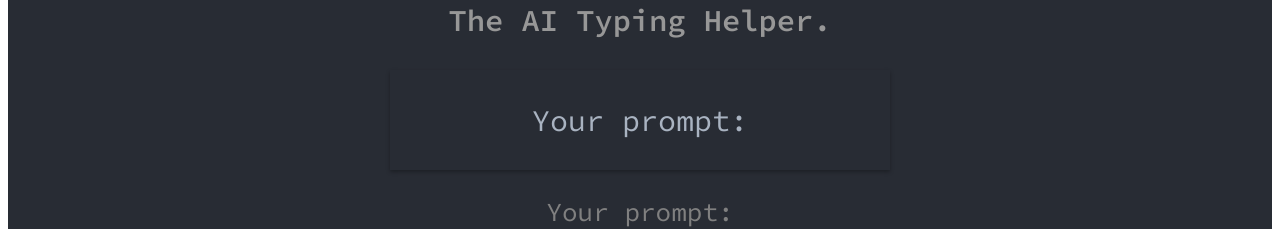
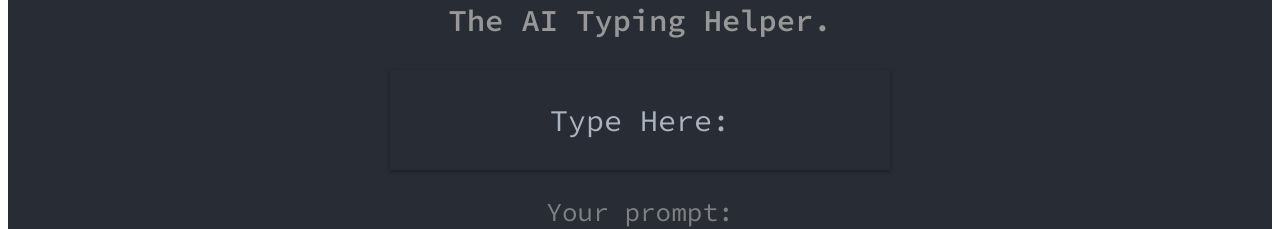
Before and after one commit to MattBoraske/TypeEvolve, a React (Create React App) app: page / in a window 1280 px wide. Shown: the part 352-581 px from the top of the page. Built offline with nearby package versions, Linux system fonts and the light colour scheme.

Commit message:
type here replaces your prompt

```diff
--- a/src/components/typing-box/typing-box.jsx
+++ b/src/components/typing-box/typing-box.jsx
@@ -28,7 +28,7 @@ const Typings = ({ onInputChange }) => {
           type="text"
           onChange={handleChange}
           onKeyDown={handleKeyDown} // Capture key down events
-          placeholder='Your prompt:'
+          placeholder='Type Here:'
         />
       </Form.Group>
     </Form>
```
